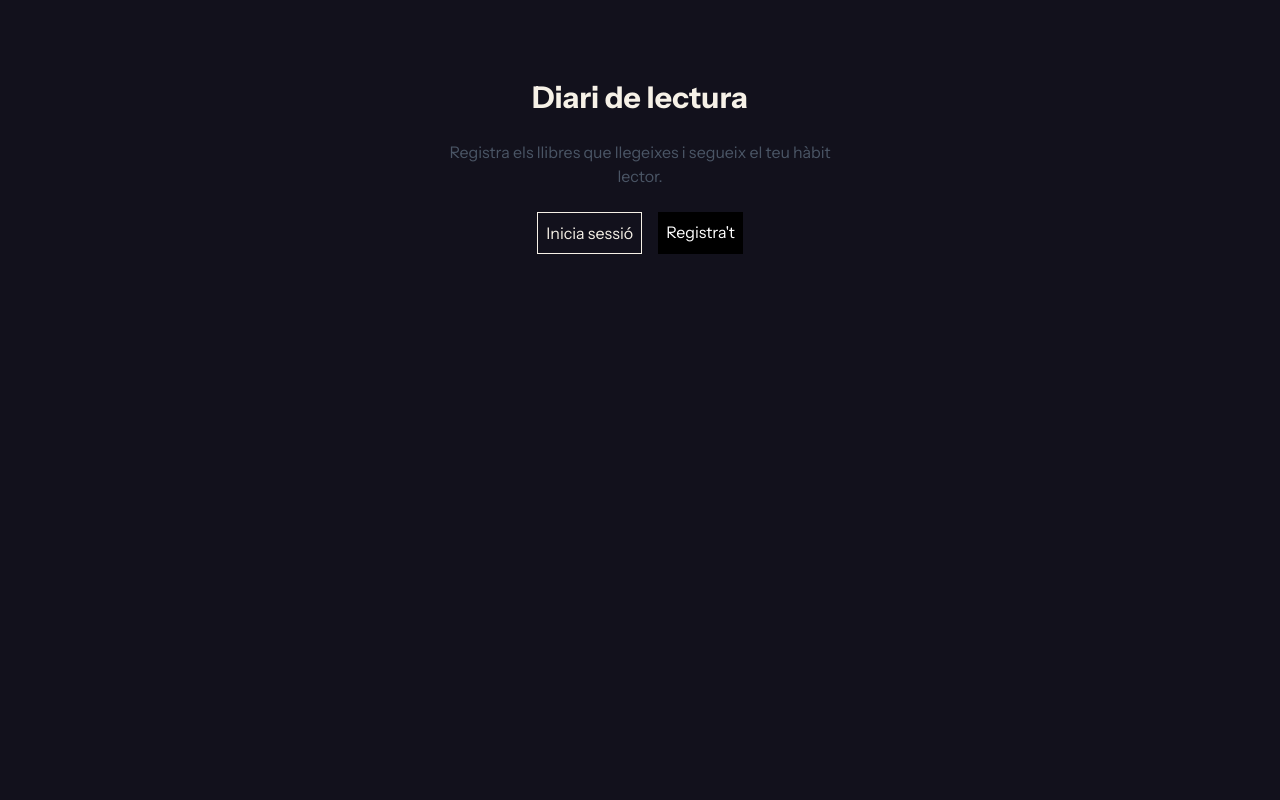
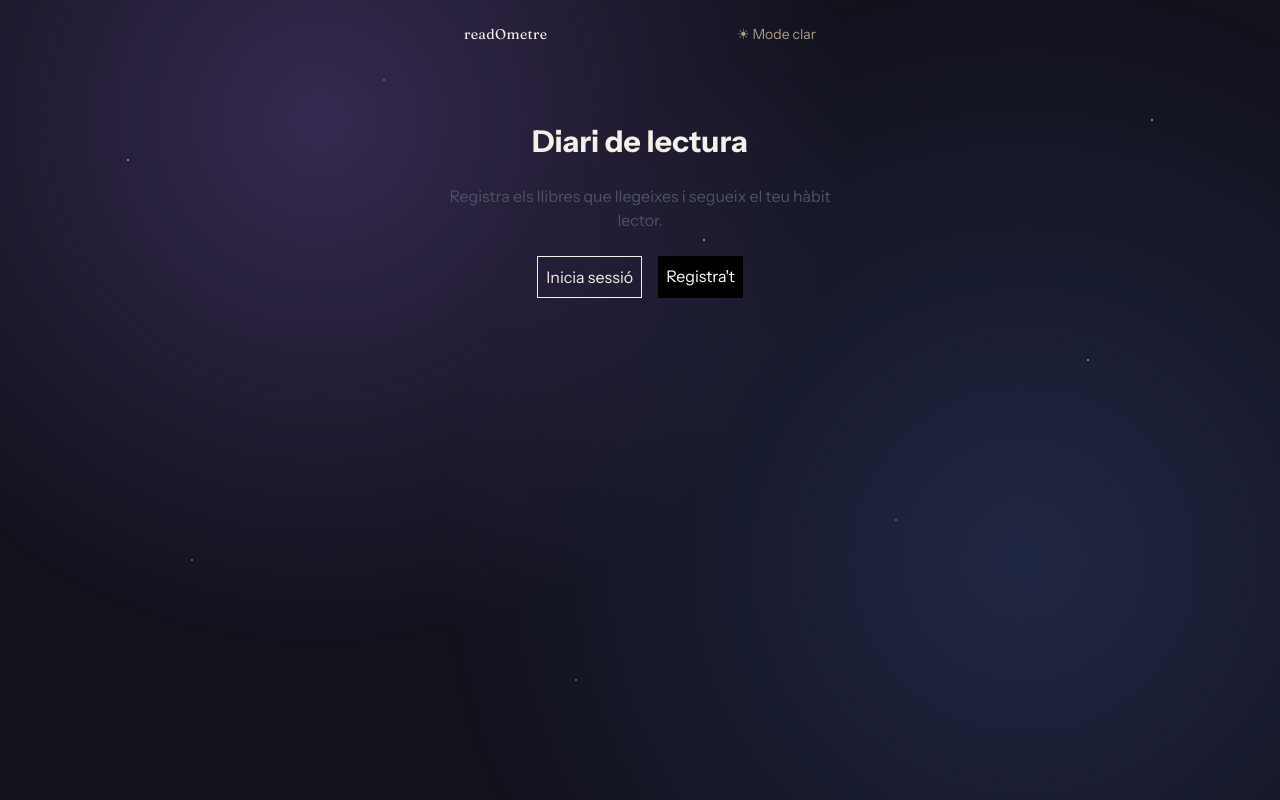
Before and after one commit to tonvil/readometre, a Next.js app: page / in a window 1280 px wide. Built offline with nearby package versions, Linux system fonts and the light colour scheme; no server answers.

Commit message:
feat: add theme toggle, shared header, and galaxy background

```diff
--- a/src/app/globals.css
+++ b/src/app/globals.css
@@ -55,3 +55,21 @@ body {
   outline: 2px solid var(--accent);
   outline-offset: 2px;
 }
+
+.galaxy-background {
+  background:
+    radial-gradient(circle at 25% 15%, rgba(120, 90, 180, 0.35), transparent 45%),
+    radial-gradient(circle at 80% 70%, rgba(60, 80, 140, 0.35), transparent 50%),
+    radial-gradient(1.5px 1.5px at 10% 20%, #fff, transparent),
+    radial-gradient(1px 1px at 30% 10%, #fff, transparent),
+    radial-gradient(1.5px 1.5px at 55% 30%, #fff, transparent),
+    radial-gradient(1px 1px at 70% 65%, #fff, transparent),
+    radial-gradient(1px 1px at 15% 70%, #fff, transparent),
+    radial-gradient(1.5px 1.5px at 85% 45%, #fff, transparent),
+    radial-gradient(1px 1px at 45% 85%, #fff, transparent),
+    radial-gradient(1.5px 1.5px at 90% 15%, #fff, transparent);
+}
+
+:root[data-theme="light"] .galaxy-background {
+  display: none;
+}
--- a/src/app/layout.tsx
+++ b/src/app/layout.tsx
@@ -1,5 +1,8 @@
 import type { Metadata } from "next";
 import { Fraunces, Instrument_Sans } from "next/font/google";
+import { getTheme } from "@/lib/theme";
+import AppHeader from "@/components/app-header";
+import GalaxyBackground from "@/components/galaxy-background";
 import "./globals.css";
 
 const fraunces = Fraunces({
@@ -18,13 +21,22 @@ export const metadata: Metadata = {
     "Registra els llibres que llegeixes i segueix el teu hàbit lector.",
 };
 
-export default function RootLayout({ children }: LayoutProps<"/">) {
+export default async function RootLayout({
+  children,
+}: LayoutProps<"/">) {
+  const theme = await getTheme();
+
   return (
     <html
       lang="ca"
+      data-theme={theme === "light" ? "light" : undefined}
       className={`${fraunces.variable} ${instrumentSans.variable} h-full antialiased`}
     >
-      <body className="min-h-full flex flex-col">{children}</body>
+      <body className="relative flex min-h-full flex-col bg-bg text-ink">
+        <GalaxyBackground />
+        <AppHeader theme={theme} />
+        {children}
+      </body>
     </html>
   );
 }
--- /dev/null
+++ b/src/app/theme-actions.ts
@@ -0,0 +1,11 @@
+"use server";
+
+import { cookies } from "next/headers";
+import type { Theme } from "@/lib/theme";
+
+export async function setTheme(theme: Theme) {
+  (await cookies()).set("theme", theme, {
+    maxAge: 60 * 60 * 24 * 365,
+    path: "/",
+  });
+}
--- /dev/null
+++ b/src/components/app-header.tsx
@@ -0,0 +1,13 @@
+import ThemeToggle from "@/components/theme-toggle";
+import type { Theme } from "@/lib/theme";
+
+export default function AppHeader({ theme }: { theme: Theme }) {
+  return (
+    <header className="relative z-10 mx-auto flex w-full max-w-sm items-center justify-between px-4 pt-6">
+      <span className="font-display text-sm tracking-wide text-ink">
+        readOmetre
+      </span>
+      <ThemeToggle currentTheme={theme} />
+    </header>
+  );
+}
--- /dev/null
+++ b/src/components/galaxy-background.tsx
@@ -0,0 +1,8 @@
+export default function GalaxyBackground() {
+  return (
+    <div
+      aria-hidden="true"
+      className="galaxy-background pointer-events-none fixed inset-0 -z-10"
+    />
+  );
+}
--- /dev/null
+++ b/src/components/theme-toggle.tsx
@@ -0,0 +1,34 @@
+"use client";
+
+import { useState } from "react";
+import { setTheme } from "@/app/theme-actions";
+import type { Theme } from "@/lib/theme";
+
+export default function ThemeToggle({
+  currentTheme,
+}: {
+  currentTheme: Theme;
+}) {
+  const [theme, setThemeState] = useState<Theme>(currentTheme);
+
+  async function handleClick() {
+    const next: Theme = theme === "dark" ? "light" : "dark";
+    setThemeState(next);
+    if (next === "light") {
+      document.documentElement.setAttribute("data-theme", "light");
+    } else {
+      document.documentElement.removeAttribute("data-theme");
+    }
+    await setTheme(next);
+  }
+
+  return (
+    <button
+      onClick={handleClick}
+      className="text-sm text-ink-muted hover:text-ink"
+      aria-label="Canvia de tema clar/fosc"
+    >
+      {theme === "dark" ? "☀ Mode clar" : "☾ Mode fosc"}
+    </button>
+  );
+}
--- /dev/null
+++ b/src/lib/theme.ts
@@ -0,0 +1,9 @@
+import { cookies } from "next/headers";
+
+export type Theme = "dark" | "light";
+
+export async function getTheme(): Promise<Theme> {
+  const store = await cookies();
+  const value = store.get("theme")?.value;
+  return value === "light" ? "light" : "dark";
+}
```
